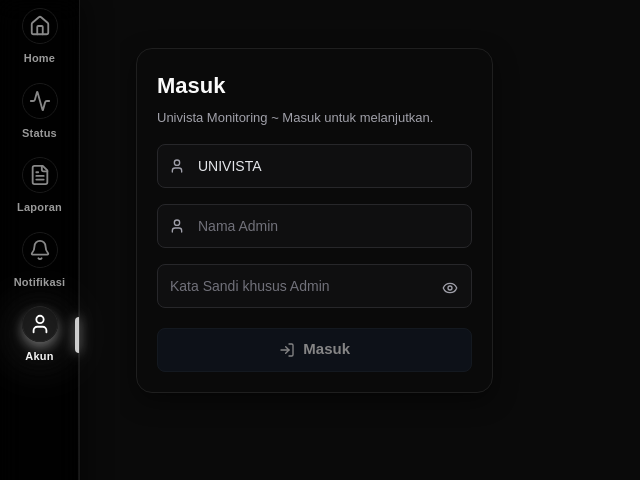
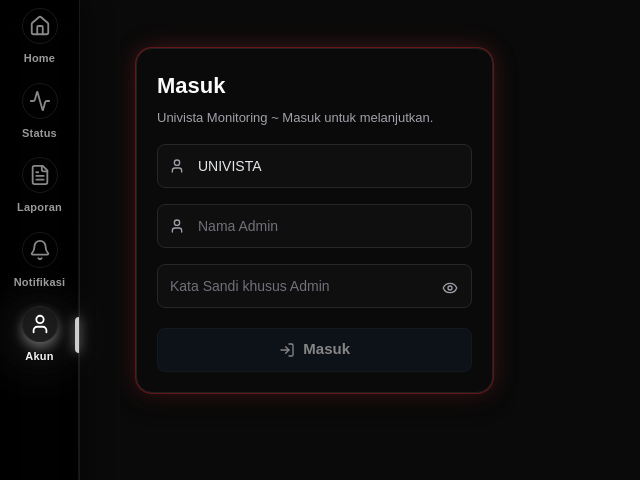
Before and after one commit to MateeJr/univistamonitor, a Next.js app: page /akun in a window 1280 px wide. Shown: the top 480 px of the page, without its empty margins (0-640 px from the left). Built offline with nearby package versions, Linux system fonts and the light colour scheme.

Commit message:
Color Update

```diff
--- a/src/components/pages/AkunPage.tsx
+++ b/src/components/pages/AkunPage.tsx
@@ -330,7 +330,7 @@ export default function AkunPage() {
     );
 
 const AdminList: React.FC = () => (
-  <div className="rounded-2xl border border-[#1f1f1f] bg-[#0a0a0a] p-5 shadow-[0_8px_24px_rgba(0,0,0,0.45)] md:h-full md:min-h-0 flex flex-col">
+  <div className="rounded-2xl border border-[#1f1f1f] bg-[#0a0a0a] p-5 ring-1 ring-red-500/30 shadow-[0_0_24px_rgba(239,68,68,0.25),0_8px_24px_rgba(0,0,0,0.45)] md:h-full md:min-h-0 flex flex-col">
     <PanelHeader title="List Akun Admin" onRefresh={loadLists} count={adminAccounts.length} />
     <div className="mt-3 h-px w-full bg-[#1f1f1f]" />
     <div className="mt-3 md:flex-1 md:overflow-auto">
@@ -382,7 +382,7 @@ const AdminList: React.FC = () => (
 );
 
 const UserList: React.FC = () => (
-  <div className="rounded-2xl border border-[#1f1f1f] bg-[#0a0a0a] p-5 shadow-[0_8px_24px_rgba(0,0,0,0.45)] md:h-full md:min-h-0 flex flex-col">
+  <div className="rounded-2xl border border-[#1f1f1f] bg-[#0a0a0a] p-5 ring-1 ring-red-500/30 shadow-[0_0_24px_rgba(239,68,68,0.25),0_8px_24px_rgba(0,0,0,0.45)] md:h-full md:min-h-0 flex flex-col">
     <PanelHeader title="List Akun User" onRefresh={loadLists} count={userAccounts.length} />
     <div className="mt-3 h-px w-full bg-[#1f1f1f]" />
     <div className="mt-3 md:flex-1 md:overflow-auto">
@@ -437,7 +437,7 @@ return (
     <div className="mx-auto w-full max-w-6xl md:h-full md:min-h-0 grid grid-cols-1 md:grid-cols-3 gap-4 items-stretch">
       <div className="md:col-span-1 flex items-start justify-center md:h-full md:min-h-0">
         {!profile ? (
-          <div className="w-full max-w-[420px] rounded-2xl border border-[#1f1f1f] bg-[#0a0a0a] p-5 shadow-[0_8px_24px_rgba(0,0,0,0.45)]">
+          <div className="w-full max-w-[420px] rounded-2xl border border-[#1f1f1f] bg-[#0a0a0a] p-5 ring-1 ring-red-500/30 shadow-[0_0_24px_rgba(239,68,68,0.25),0_8px_24px_rgba(0,0,0,0.45)]">
             <h1 className="text-[22px] font-bold text-[#fafafa]">Masuk</h1>
             <p className="mt-1.5 text-[13px] text-[#a1a1aa]">
               Univista Monitoring ~ Masuk untuk melanjutkan.
@@ -504,7 +504,7 @@ return (
             </button>
           </div>
         ) : (
-          <div className="w-full max-w-[420px] rounded-2xl border border-[#1f1f1f] bg-[#0a0a0a] p-5 shadow-[0_8px_24px_rgba(0,0,0,0.45)]">
+          <div className="w-full max-w-[420px] rounded-2xl border border-[#1f1f1f] bg-[#0a0a0a] p-5 ring-1 ring-red-500/30 shadow-[0_0_24px_rgba(239,68,68,0.25),0_8px_24px_rgba(0,0,0,0.45)]">
             <h1 className="text-[22px] font-bold text-[#fafafa]">Profil</h1>
             <div className="my-3 h-px w-full bg-[#1f1f1f]" />
             <div className="flex items-center justify-between py-2">
```
